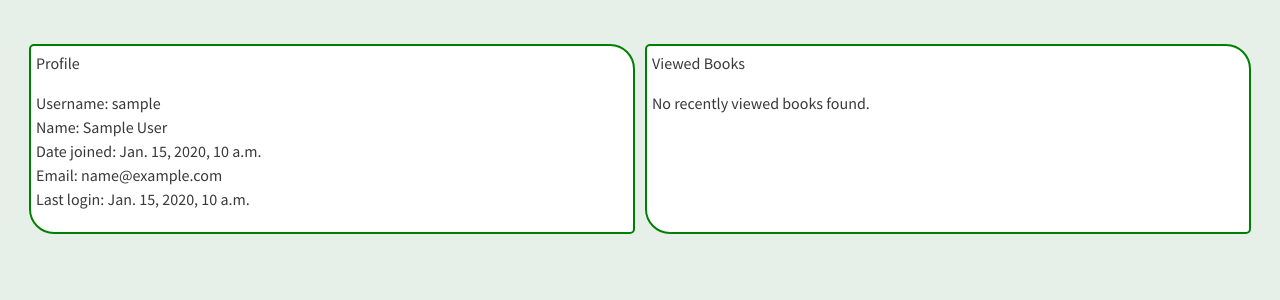
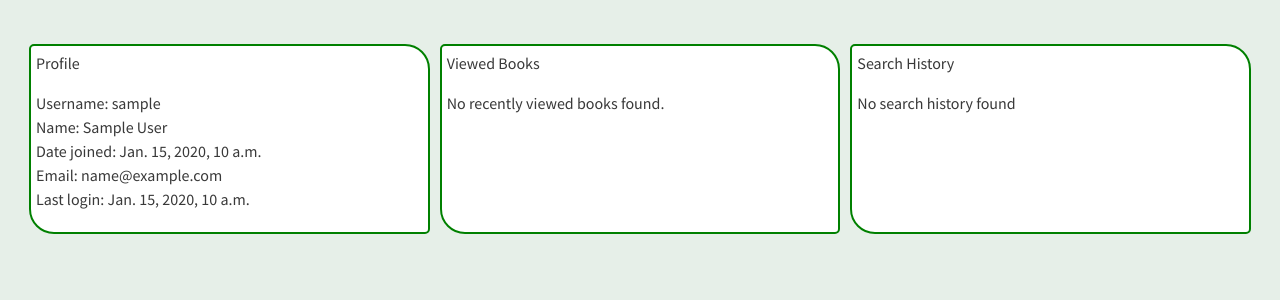
Before and after one commit to victor-aunon/django-bookr, a Django app: page /accounts/profile/ in a window 1280 px wide. Shown: the part 100-400 px from the top of the page. Run offline with Django 4.2, Linux system fonts and the light colour scheme; a user stored in the database is signed in; tables that the repository leaves empty hold one stand-in row (values such as "Sample post"); some libraries are stand-ins or nearby versions.

Commit message:
Store the last search queries during the session

```diff
--- a/bookr/templates/profile.html
+++ b/bookr/templates/profile.html
@@ -33,5 +33,15 @@
       {% endfor %}
     </p>
   </div>
+  <div class="infocell">
+    <p>Search History</p>
+    {% for search_in, search in request.session.search_history %}
+      <a href="{% url 'book_search' %}?search={{ search|urlencode }}&search_in={{ search_in }}">{{ search }} ({{ search_in }})
+      </a>
+      <br />
+    {% empty %}
+      No search history found
+    {% endfor %}
+  </div>
 </div>
 {% endblock %}
```
Also changed, not shown: bookr/reviews/views.py (+10 -0 lines).
